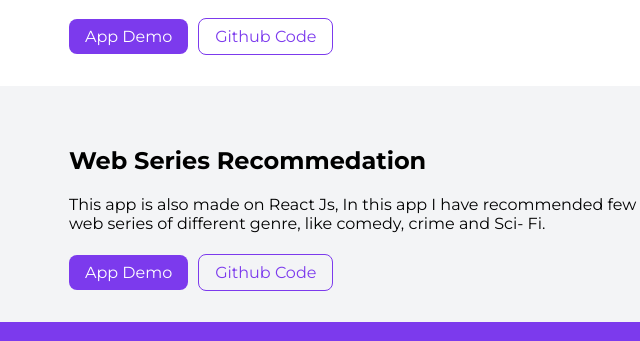
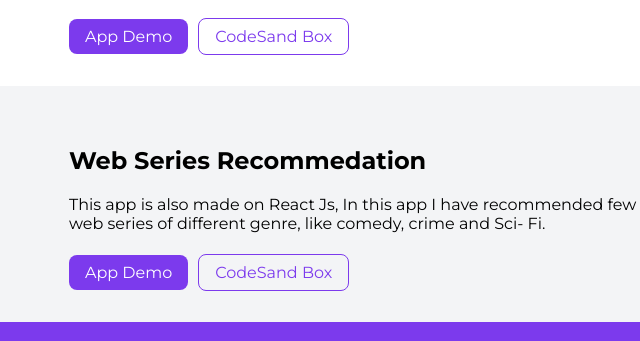
Before and after one commit to killcodeX/NeogCamps, a plain HTML site: page levelZero/assignment4/pages/projects.html in a window 1280 px wide. Shown: the part 1515-1856 px from the top of the page, 271-911 px from the left. Drawn offline with Linux system fonts and the light colour scheme.

Commit message:
link updated

```diff
--- a/levelZero/assignment4/pages/projects.html
+++ b/levelZero/assignment4/pages/projects.html
@@ -155,7 +155,7 @@
           class="link link-secondary"
           href="https://github.com/killcodeX/to-do-list"
           target="_blank"
-          >Github Code</a
+          >CodeSand Box</a
         >
       </div>
     </main>
@@ -179,7 +179,7 @@
           class="link link-secondary"
           href="https://codesandbox.io/s/web-series-recommendation-kmdto"
           target="_blank"
-          >Github Code</a
+          >CodeSand Box</a
         >
       </div>
     </main>
```
